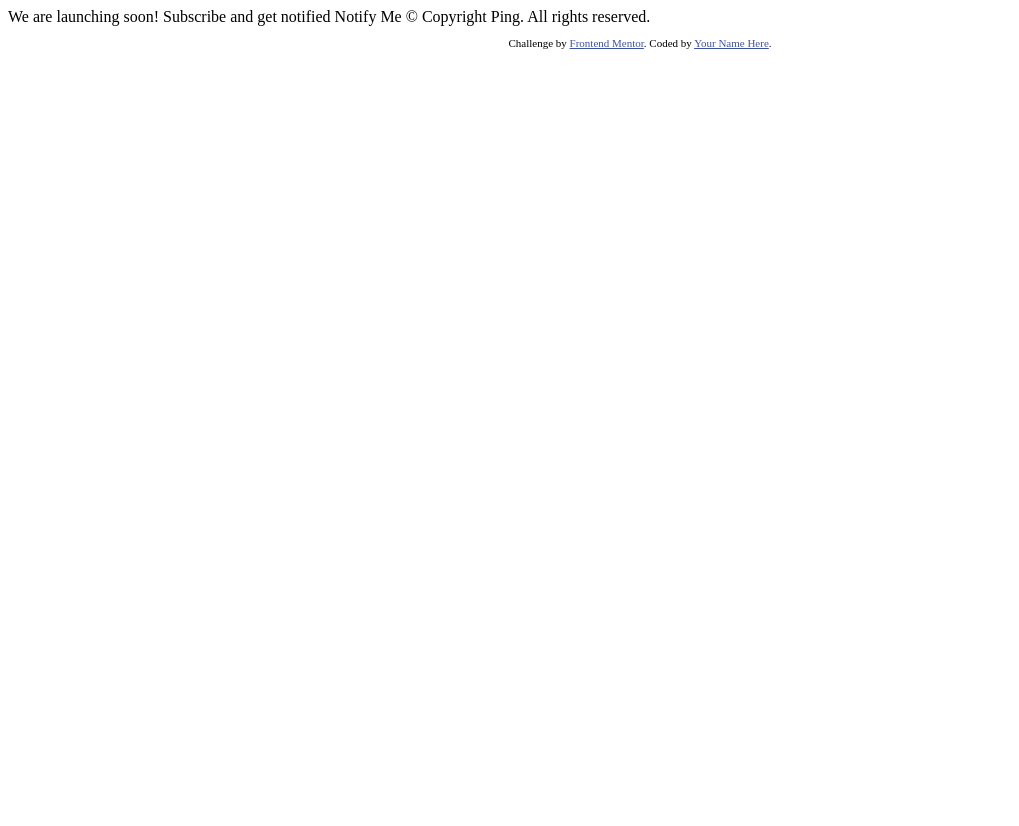
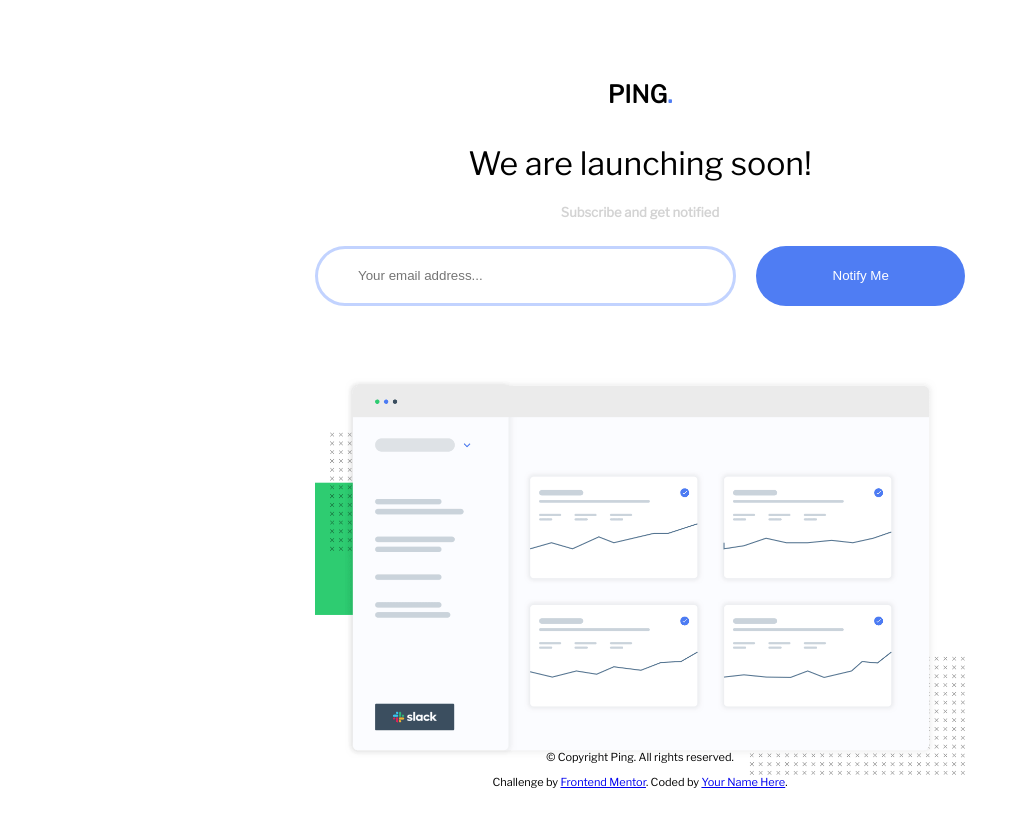
Before and after one commit to geraldingrahamjr/coming-soon-page, a plain HTML site: page index.html in a window 1280 px wide. Shown: the whole page, without its empty margins (0-1019 px from the left). Before the commit the page ends 800 px from the top, so only its background shows below. Drawn offline with nearby package versions, Linux system fonts and the light colour scheme.

Commit message:
coming soon page finished

```diff
--- a/index.html
+++ b/index.html
@@ -1,34 +1,68 @@
 <!DOCTYPE html>
 <html lang="en">
   <head>
-  <meta charset="UTF-8">
-  <meta name="viewport" content="width=device-width, initial-scale=1.0"> <!-- displays site properly based on user's device -->
+    <meta charset="UTF-8" />
+    <meta name="viewport" content="width=device-width, initial-scale=1.0" />
+    <!-- displays site properly based on user's device -->
 
-  <link rel="icon" type="image/png" sizes="32x32" href="./images/favicon-32x32.png">
+    <link
+      rel="icon"
+      type="image/png"
+      sizes="32x32"
+      href="./images/favicon-32x32.png"
+    />
+    <link rel="preconnect" href="https://fonts.gstatic.com" />
+    <link
+      href="https://fonts.googleapis.com/css2?family=Libre+Franklin&display=swap"
+      rel="stylesheet"
+    />
+    <link rel="stylesheet" href="style.css" />
 
     <title>Frontend Mentor | Ping coming soon page</title>
-
-  <!-- Feel free to remove these styles or customise in your own stylesheet 👍 -->
-  <style>
-    .attribution { font-size: 11px; text-align: center; }
-    .attribution a { color: hsl(228, 45%, 44%); }
-  </style>
   </head>
   <body>
-
-  We are launching soon!
-
-  Subscribe and get notified
-
-  Notify Me
-
-  &copy; Copyright Ping. All rights reserved.
+    <div class="container">
+      <h2 class="ping">PING<span class="blue-dot">.</span></h2>
+      <h1>We are launching soon!</h1>
+      <h4>Subscribe and get notified</h4>
+      <form class="inputs" action="" name="myForm"novalidate onSubmit="search();return false;">
+        <div class="email_validation">
+          <input type="email" id="email" class="email" required  placeholder="Your email address..."  />
+        <p id="error" class="error"></p>
+        </div>
+        <input type="submit" class="button" value="Notify Me" onclick="validation()" />
+      </form>
+      <div class="img-container">
+        <img src="images/illustration-dashboard.png" />
+      </div>
+    </div>
 
     <footer>
+      &copy; Copyright Ping. All rights reserved.
       <p class="attribution">
-      Challenge by <a href="https://www.frontendmentor.io?ref=challenge" target="_blank">Frontend Mentor</a>.
-      Coded by <a href="#">Your Name Here</a>.
+        Challenge by
+        <a href="https://www.frontendmentor.io?ref=challenge" target="_blank"
+          >Frontend Mentor</a
+        >. Coded by <a href="#">Your Name Here</a>.
       </p>
     </footer>
   </body>
+
+<script>
+
+ function validation() {
+  var btn_value = document.forms["myForm"]["email"].value;
+  var email_border = document.getElementById("email");
+  var mailformat = /^[a-zA-Z0-9.!#$%&'*+/=?^_`{|}~-]+@[a-zA-Z0-9-]+(?:\.[a-zA-Z0-9-]+)*$/;
+  if (btn_value.match(mailformat)) {
+     alert("We received your email")
+  } else{
+    document.getElementById("error").innerHTML = "Please provide email Address";
+     email_border.style.borderColor = "red";
+     event.preventDefault();
+    return false
+  }
+ }
+</script>
+
 </html>
--- a/style.css
+++ b/style.css
@@ -0,0 +1,148 @@
+body{
+    display: flex;
+    padding: 0;
+    margin: 0;
+    text-align: center;
+    justify-content: center;
+    font-family: 'Libre Franklin', sans-serif;
+}
+.container{
+ padding: 0px 40px;
+ width: 400px;
+}
+
+h2 > .ping{
+    color: blue;
+}
+.blue-dot{
+    color: hsl(223, 87%, 63%);
+}
+
+.container >h2{
+    color: black;
+}
+
+h1{
+    margin-top: 30px;
+    font-weight: 500;
+}
+
+h2{
+    padding-bottom: 5px;
+    margin-top: 80px;
+    color: grey;
+    font-weight: 900;
+}
+
+h4{
+    color: lightgrey;
+    font-size: 13px
+}
+
+footer{
+    position: fixed;
+    bottom: 50;
+    text-align: center;
+    justify-content: center;
+    font-size: 11px;
+    left: 0;
+    bottom: 0;
+    width: 100%;
+
+
+}
+.inputs{
+    margin: 0 auto;
+
+}
+.email_validation{
+width:100%;
+flex-direction: column;
+}
+
+input[type=email] {
+    width: 100%;
+    padding: 12px 20px;
+    margin: 8px 0;
+    display: inline-block;
+    border-width: 1px;
+    color: black;
+    border: solid;
+    border-color: hsl(223, 100%, 88%);
+    height: 60px;
+    width: 100%;
+    border-radius: 50px;
+    box-sizing: border-box;
+  }
+
+ /* Change Autocomplete styles in Chrome*/
+input:-webkit-autofill,
+input:-webkit-autofill:hover,
+input:-webkit-autofill:focus,
+textarea:-webkit-autofill,
+textarea:-webkit-autofill:hover,
+textarea:-webkit-autofill:focus,
+select:-webkit-autofill,
+select:-webkit-autofill:hover,
+select:-webkit-autofill:focus {
+
+  -webkit-box-shadow: 0 0 0px 1000px #fff inset;
+  transition: background-color 5000s ease-in-out 0s;
+}
+
+  input[type=submit] {
+    background-color: hsl(223, 87%, 63%);
+    width: 100%;
+    padding: 14px 20px;
+    margin: 8px 0;
+    color: white;
+    border: none;
+    height: 60px;
+    width: 100%;
+    border-radius: 50px;
+    cursor: pointer;
+  }
+
+.error{
+    display: block;
+    color: red;
+    font-size: 14px;
+    font-style: italic;
+    text-align: left;
+    padding-left: 40px;
+    margin-top: 0px;
+}
+
+input::placeholder {
+    padding-left: 20px;
+
+  }
+
+img{
+ width: 100%;
+ height: auto;
+ padding-top: 50px;
+ padding-bottom: 400px;
+
+
+
+}
+@media only screen and (min-width: 870px) {
+    .inputs{
+        display: flex;
+    }
+    .email_validation {
+    display: flex;
+    justify-content: baseline;
+
+    }
+    .container{
+        width: 650px;
+        padding: 0px 200px;
+    }
+    input[type=submit]{
+        width: 300px;
+        margin-left: 20px;
+    }
+
+  }
```
Also changed, not shown: layout.html (deleted, +0 -22 lines). Lines whose indentation alone changed are shown as unchanged.
